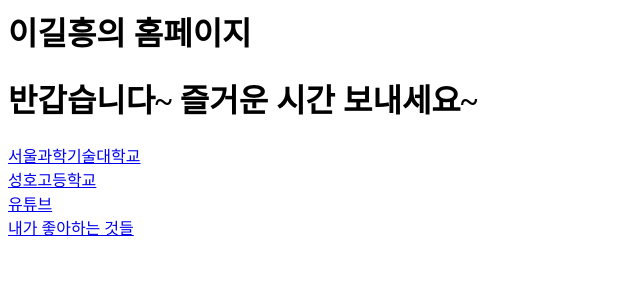
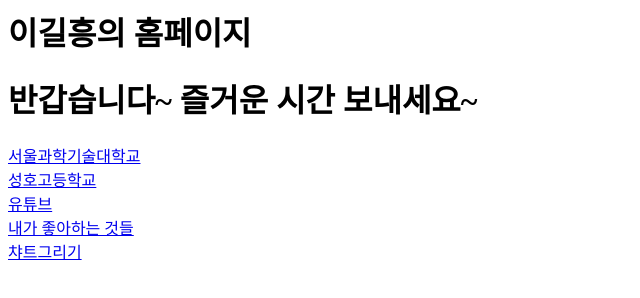
Before and after one commit to khlee2016/web, a plain HTML site: page index.html in a window 1280 px wide. Shown: the whole page, without its empty margins (0-640 px from the left). Drawn offline with Linux system fonts and the light colour scheme.

Commit message:
Update index.html

```diff
--- a/index.html
+++ b/index.html
@@ -10,5 +10,6 @@
 <a href="https://sungho.hs.kr">성호고등학교</a><br>
 <a href="https://youtube.com">유튜브</a><br>
 <a href="my.html">내가 좋아하는 것들</a><br>
+<a href="chart.html">챠트그리기</a><br>
 </body>
 </html>
```
